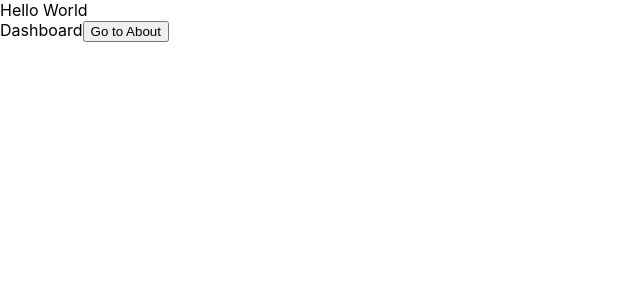
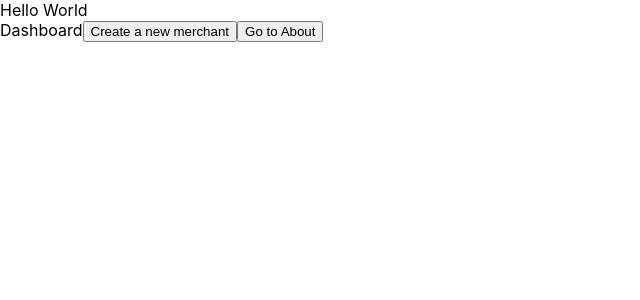
Before and after one commit to Riddhiagrawal001/test-application, a React (Create React App) app: page / in a window 1280 px wide. Shown: the top 300 px of the page, without its empty margins (0-640 px from the left). Built offline with nearby package versions, Linux system fonts and the light colour scheme.

Commit message:
added api call

```diff
--- a/package.json
+++ b/package.json
@@ -8,6 +8,7 @@
     "README.md"
   ],
   "dependencies": {
+    "axios": "^1.10.0",
     "cra-template": "1.2.0",
     "react-router-dom": "^6.22.0",
     "react-scripts": "5.0.1",
@@ -50,6 +51,7 @@
     "react": "^18.2.0",
     "react-dom": "^18.2.0",
     "style-loader": "^3.3.4",
+    "TestApplication": "file:../TestApplication",
     "webpack": "^5.97.1",
     "webpack-cli": "^5.1.4",
     "webpack-dev-server": "^4.15.2"
--- a/src/App.js
+++ b/src/App.js
@@ -2,11 +2,51 @@ import React from 'react';  // Import React (needed for JSX)
 import './App.css';
 import { BrowserRouter, Routes, Route, useNavigate } from 'react-router-dom';
 import SecondPage from "./components/SecondPage"; // Import BrowserRouter for routing
+import axios from 'axios';
 
 function MainPage() {
   const navigate = useNavigate();
 
+
+  const getTokenFromLocalStorage = (key, defaultValue) => {
+    try {
+      const item = localStorage.getItem(key);
+      return item ? JSON.parse(item) : defaultValue;
+    } catch (error) {
+      console.error('Error reading from localStorage:', error);
+      throw new Error(`Failed to get token from localStorage`);
+    }
+  };
+
+  const handleApiCall = async () => {
+    try {
+      // Get data from localStorage
+      let userinfo = getTokenFromLocalStorage('USER_INFO', null);
+      let token = userinfo ? userinfo.token : "";
+      let body = {
+        "product_type": "orchestration",
+        "company_name": "test-company-name"
+      }
+
+      // Make Axios POST call with try-catch
+      const response = await axios.post('http://localhost:8080', body, {
+        headers: {
+          'Content-Type': 'application/json',
+          'Authorization': `Bearer ${token}` // Use the token from localStorage
+        }
+      });
+
+      // Handle success
+      console.log('API call successful:', response.data);
+
+    } catch (error) {
+      console.error('Error:', error.message);
+      // Handle different types of errors
+    }
+  };
+
   return (<div>Dashboard
+    <button onClick={() => handleApiCall()}>Create a new merchant</button>
     <button onClick={() => navigate('/dashboard/test-application/about')}>Go to About</button>
   </div >);
 }
```
Also changed, not shown: 3 other files (tests, documents, lock files or other folders).
